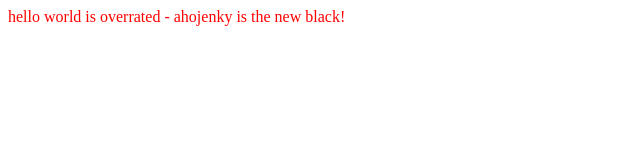
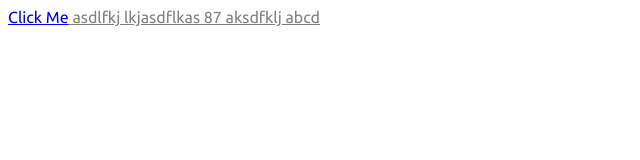
Before and after one commit to JS-intro-cztas/projekt, an Electron app: page index.html in a window 800 px wide. Shown: the whole page, without its empty margins (0-640 px from the left). Drawn offline with Linux system fonts and the light colour scheme.

Commit message:
druha lekce

```diff
--- a/index.html
+++ b/index.html
@@ -3,9 +3,19 @@
     <head>
         <meta charset="UTF-8">
         <link rel="stylesheet" type="text/css" href="styles.css">
+        <link href="https://fonts.googleapis.com/css2?family=Ubuntu:wght@400;500;700&display=swap" rel="stylesheet">
     </head>
 
     <body>
-        hello world is overrated - ahojenky is the new black!
+        <header class="header-news">
+
+        </header>
+        <section class="main-content">
+
+        </section>
+        <footer class="footer">
+
+        </footer>
+        <script type="application/javascript" src="./main.js"></script>
     </body>
 </html>
--- a/index.js
+++ b/index.js
@@ -4,10 +4,7 @@ const path = require('path')
 function createWindow () {
   const win = new BrowserWindow({
     width: 800,
-    height: 600,
-    webPreferences: {
-      preload: path.join(__dirname, 'preload.js')
-    }
+    height: 600
   })
 
   win.loadFile('index.html')
--- /dev/null
+++ b/main.js
@@ -0,0 +1,18 @@
+const header = document.querySelector('header.header-news');
+
+const someDiv = document.createElement('div');
+
+someDiv.classList.add('ad-banner');
+
+header.appendChild(someDiv);
+
+const myAge = 87;
+
+someDiv.innerHTML = `
+<a href="google.com">Click Me</a>
+asdlfkj
+lkjasdflkas
+${myAge}
+aksdfklj
+abcd
+`;
--- a/styles.css
+++ b/styles.css
@@ -1,3 +1,19 @@
+html {
+    font-size: 62.5%;
+    box-sizing: border-box;
+}
+
+*, ::before, ::after {
+    box-sizing: inherit;
+}
+
 body {
-    color: red;
+    font-size: 1.6rem;
+    padding: 0;
+    font-family: 'Ubuntu', sans-serif;
 }
+
+header.header-news > div {
+    text-decoration: underline;
+    color: gray;
+}
```
